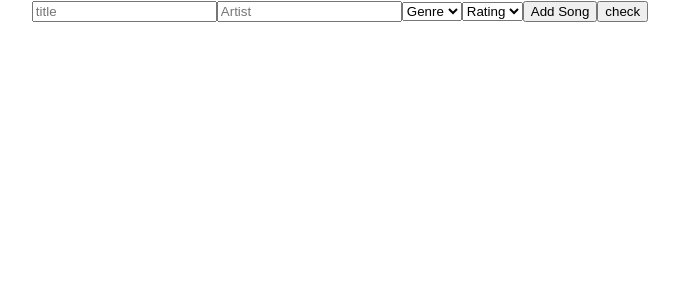
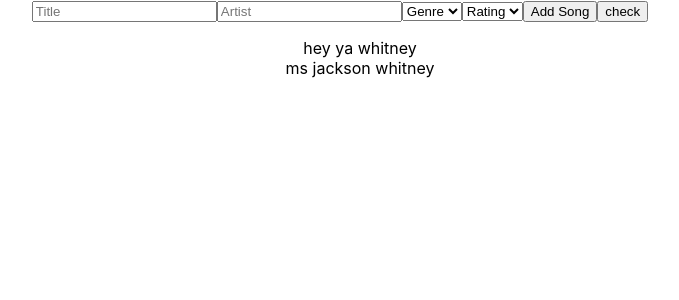
Before and after one commit to CMSdossantos/favo-song-saver, a React (Create React App) app: page / in a window 1280 px wide. Shown: the top 300 px of the page, without its empty margins (300-979 px from the left). Built offline with nearby package versions, Linux system fonts and the light colour scheme.

Commit message:
start functionaliteit

```diff
--- a/src/App.js
+++ b/src/App.js
@@ -1,26 +1,59 @@
 import './App.css';
-import React, {useState} from 'react';
+import React, {Component} from 'react';
 import Header from "./components/Header.js";
 import List from "./components/List"
 
-function App() {
-  const myFormat = { inputOne: "",
-                 inputTwo: "",
+class App extends Component {
+  constructor(){
+    super()
+    this.state = { title: "",
+                 artist: "",
                  inputGenre: "",
                  inputRating: "",
                  list: [{ key: 1, title: "hey ya", artist: "whitney"}, {key: 2, title: "ms jackson", artist: "whitney"}],
                 }
+    this.handleChange = this.handleChange.bind(this)
+    this.addSong = this.addSong.bind(this)
+  }
 
-  const [displaySongs, setDisplaySongs] = useState(myFormat);
+
+  handleChange(event) {
+    const {name,value} = event.target
+    this.setState({ [name] : value})
+  }
+
+  addSong(){
+    const tempList = this.state.list;
+    const getIDs = tempList.map((ele) => ele.key )
+    const getUniqKey = () => {
+      for(let i=0; i<= getIDs.length; i++){
+        if(!getIDs.includes(i+1)){ return i+1}
+      }
+    }
+
+    tempList.push(
+      { key: getUniqKey(),
+        title: this.state.title,
+        artist: this.state.artist
+      })
+
+    this.setState({list: tempList})
+
+    console.log(getUniqKey());
+  }
+
+
 
   //dadelijk editen
+  render(){
+      return (
+        <div className="App">
+          <Header state={this.state} handle={this.handleChange} addSong={this.addSong} />
+          <List data={this.state}  />
+        </div>
+      )
+  }
 
-  return (
-    <div className="App">
-      <Header {...displaySongs} setter={(v) => setDisplaySongs(v)}/>
-      <List {...displaySongs} setter={(v) => setDisplaySongs(v)} />
-    </div>
-  );
 }
 
 export default App;
--- a/src/components/Header.js
+++ b/src/components/Header.js
@@ -2,29 +2,26 @@ import React from "react"
 
 
 const Header = (props) => {
-    const {setter} = props;
-    console.log(props);
-//line 9 nog aanpassen
     return (
         <div>
-            <input type="text" placeholder="title" onChange={e => setter({...props, inputOne: e.target.value})}></input>
-            <input type="text"  placeholder="Artist" onChange={e => setter({...props, inputTwo: e.target.value})}></input>
-            <select onChange={e => setter({...props, inputGenre: e.target.value})}>
+            <input type="text" name="title" placeholder="Title" onChange={(e)=>props.handle(e)}></input>
+            <input type="text" name="artist" placeholder="Artist" onChange={(e)=>props.handle(e)}></input>
+            <select name="inputGenre" onChange={(e)=>props.handle(e)}>
                 <option value="onbekend"> Genre</option>
                 <option value="Rock"> Rocku</option>
                 <option value="Rythem and Blues"> RnB</option>
             </select>
-            <select onChange={e => setter({...props, inputRating: e.target.value})}>
+            <select name="inputRating" onChange={(e)=>props.handle(e)}>
                 <option value="-"> Rating</option>
                 <option value="1"> 1</option>
                 <option value="2"> 2</option>
             </select>
-            <button onClick={()=> setter({...props, list: props.list.push({key: props.list.length+1, title: props.inputOne,
-            artist: props.inputTwo})})} >Add Song</button>
+            <button type="button" onClick={() => props.addSong()} >Add Song</button>
             <button onClick={() => console.log(props)} >check</button>
 
         </div>
     )
+
 }
 
 export default Header;
--- a/src/components/List.js
+++ b/src/components/List.js
@@ -1,16 +1,16 @@
 import React from "react";
 
 const List = (props) => {
-    const pok = Array.from(props)
-    // const displayItems = props.list.map(el => <li key={el.key}> {el.title} {el.artist}</li>)
-    console.log(typeof(pok));
-    // const displayItems = Array.from(props.list.map(el => <li key={el.key}> {el.title} {el.artist}</li>))
+
+  const displayItems = props.data.list.map(el => <li key={el.key}> {el.title} {el.artist}</li>)
+
+  // const displayItems = Array.from(props.data.list.map(el => <li key={el.key}> {el.title} {el.artist}</li>))
 
 
 
 
     return <ul style={{listStyleType: "none"}}>
-            {/* {displayItems} */}
+            {displayItems}
           </ul>
 }
 
```
